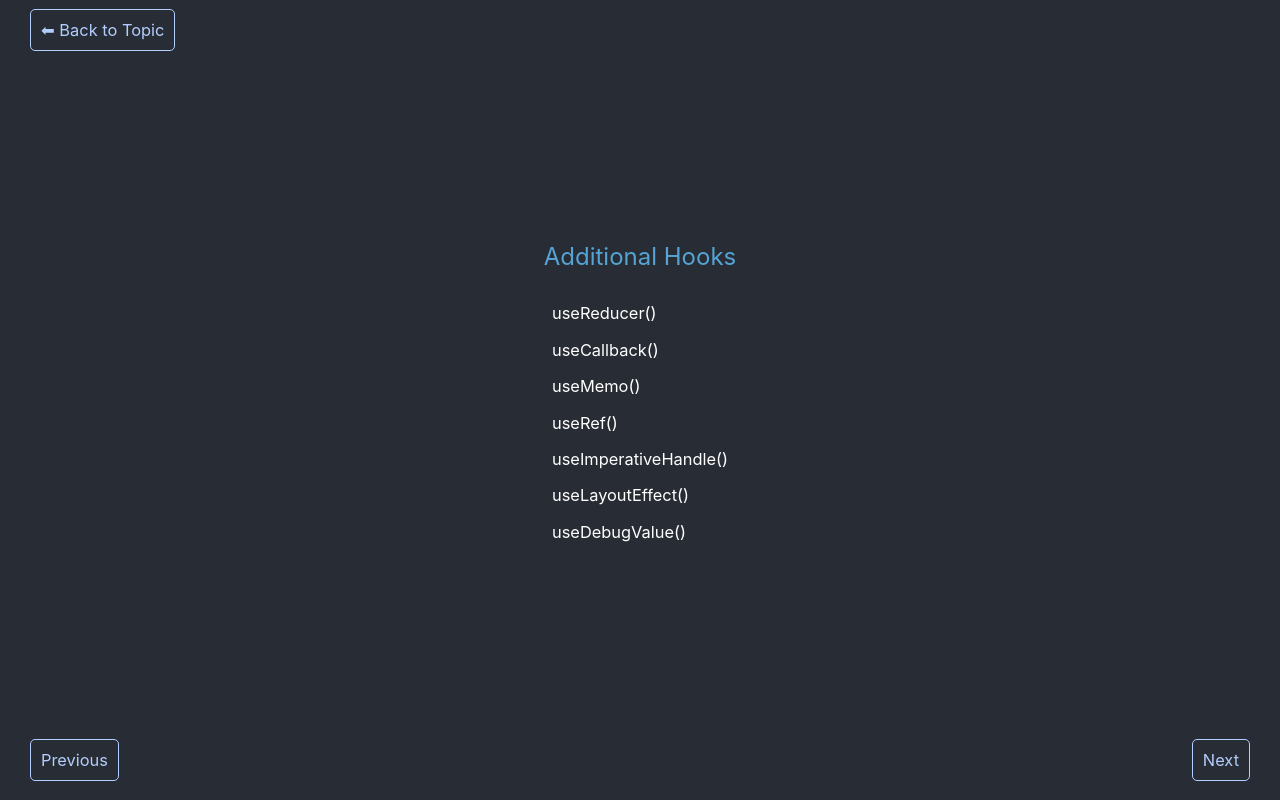
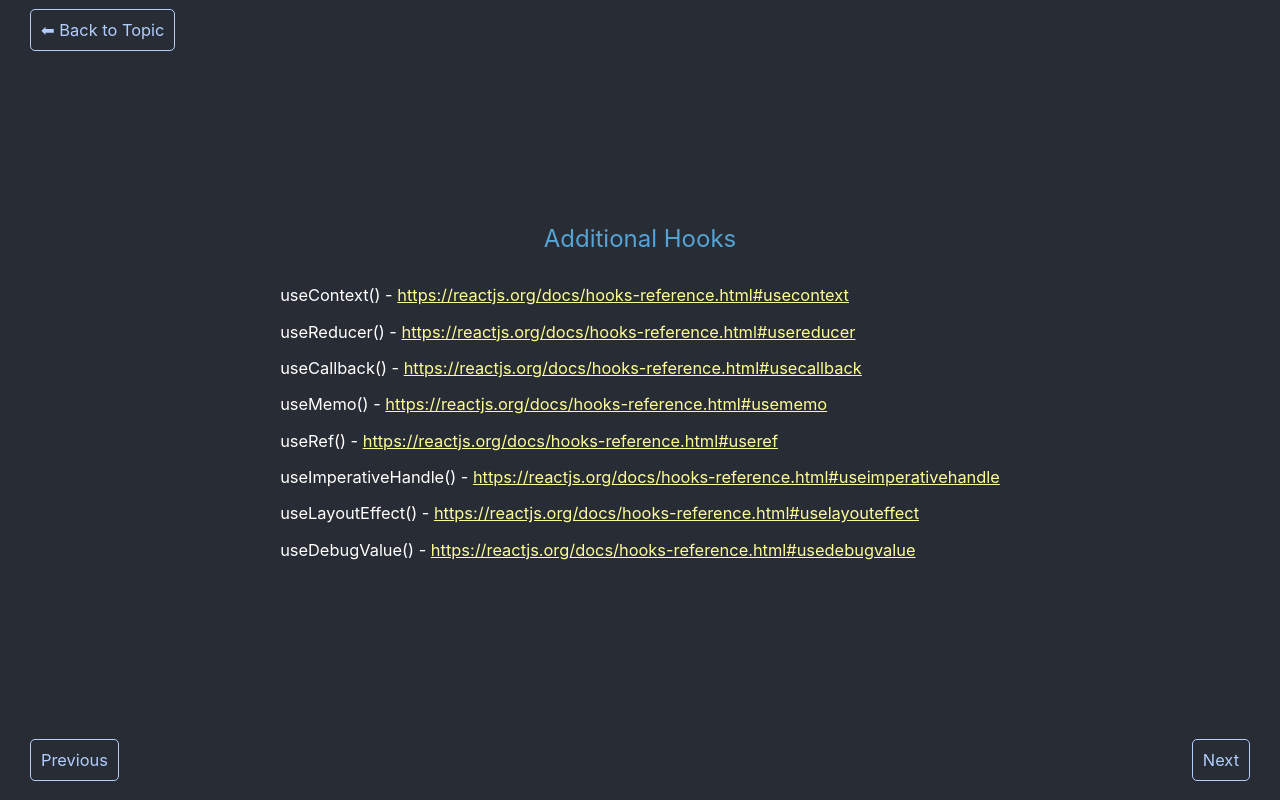
Before and after one commit to kyaroru/react-hooks, a React (Create React App) app: page /#/additional in a window 1280 px wide. Built offline with nearby package versions, Linux system fonts and the light colour scheme; a small style sheet from the web is missing.

Commit message:
Update content

```diff
--- a/src/routes/Additional.js
+++ b/src/routes/Additional.js
@@ -5,15 +5,48 @@ import FooterNavBar from '../components/FooterNavBar';
 const Additional = () => (
   <div className="app-content">
     <div className="page">
-      <div className="title topic">Additional Hooks</div>
+      <div className="title"><a className="topic" href="https://reactjs.org/docs/hooks-reference.html#additional-hooks">Additional Hooks</a></div>
       <div className="paragraph">
-        <p>useReducer()</p>
-        <p>useCallback()</p>
-        <p>useMemo()</p>
-        <p>useRef()</p>
-        <p>useImperativeHandle()</p>
-        <p>useLayoutEffect()</p>
-        <p>useDebugValue()</p>
+        <p>
+          useContext() -
+          {' '}
+          <a className="highlight" rel="noopener noreferrer" target="_blank" href="https://reactjs.org/docs/hooks-reference.html#usecontext">https://reactjs.org/docs/hooks-reference.html#usecontext</a>
+        </p>
+        <p>
+          useReducer() -
+          {' '}
+          <a className="highlight" rel="noopener noreferrer" target="_blank" href="https://reactjs.org/docs/hooks-reference.html#usereducer">https://reactjs.org/docs/hooks-reference.html#usereducer</a>
+        </p>
+        <p>
+          useCallback() -
+          {' '}
+          <a className="highlight" rel="noopener noreferrer" target="_blank" href="https://reactjs.org/docs/hooks-reference.html#usecallback">https://reactjs.org/docs/hooks-reference.html#usecallback</a>
+        </p>
+        <p>
+          useMemo() -
+          {' '}
+          <a className="highlight" rel="noopener noreferrer" target="_blank" href="https://reactjs.org/docs/hooks-reference.html#usememo">https://reactjs.org/docs/hooks-reference.html#usememo</a>
+        </p>
+        <p>
+          useRef() -
+          {' '}
+          <a className="highlight" rel="noopener noreferrer" target="_blank" href="https://reactjs.org/docs/hooks-reference.html#useref">https://reactjs.org/docs/hooks-reference.html#useref</a>
+        </p>
+        <p>
+          useImperativeHandle() -
+          {' '}
+          <a className="highlight" rel="noopener noreferrer" target="_blank" href="https://reactjs.org/docs/hooks-reference.html#useimperativehandle">https://reactjs.org/docs/hooks-reference.html#useimperativehandle</a>
+        </p>
+        <p>
+          useLayoutEffect() -
+          {' '}
+          <a className="highlight" rel="noopener noreferrer" target="_blank" href="https://reactjs.org/docs/hooks-reference.html#uselayouteffect">https://reactjs.org/docs/hooks-reference.html#uselayouteffect</a>
+        </p>
+        <p>
+          useDebugValue() -
+          {' '}
+          <a className="highlight" rel="noopener noreferrer" target="_blank" href="https://reactjs.org/docs/hooks-reference.html#usedebugvalue">https://reactjs.org/docs/hooks-reference.html#usedebugvalue</a>
+        </p>
       </div>
     </div>
     <div className="back-button">
--- a/src/routes/EffectHook.js
+++ b/src/routes/EffectHook.js
@@ -58,7 +58,7 @@ class NormalClass extends Component {
 }`;
 
 const EffectHook = () => {
-  const [selected, setSelected] = useState(hook);
+  const [selected, setSelected] = useState(null);
   return (
     <div className="app-content">
       <div className="page">
@@ -67,11 +67,13 @@ const EffectHook = () => {
           <Effect.Hook onPress={() => setSelected(hook)} />
           <Effect.NormalClass onPress={() => setSelected(normal)} />
         </div>
-        <div className="card highlight">
-          <Highlight language="javascript">
-            {selected}
-          </Highlight>
-        </div>
+        {selected && (
+          <div className="card highlight">
+            <Highlight language="javascript">
+              {selected}
+            </Highlight>
+          </div>
+        )}
       </div>
       <div className="back-button">
         <Link className="app-link" to="/topic" href="/topic">⬅ Back to Topic</Link>
--- a/src/routes/EffectHookWithCleanup.js
+++ b/src/routes/EffectHookWithCleanup.js
@@ -57,7 +57,7 @@ class NormalClassWithCleanUp extends Component {
 }`;
 
 const EffectHookWithCleanUp = () => {
-  const [selected, setSelected] = useState(hook);
+  const [selected, setSelected] = useState(null);
   return (
     <div className="app-content">
       <div className="page">
@@ -66,11 +66,13 @@ const EffectHookWithCleanUp = () => {
           <Effect.HookWithCleanUp onPress={() => setSelected(hook)} />
           <Effect.NormalClassWithCleanUp onPress={() => setSelected(normal)} />
         </div>
-        <div className="card highlight">
-          <Highlight language="javascript">
-            {selected}
-          </Highlight>
-        </div>
+        {selected && (
+          <div className="card highlight">
+            <Highlight language="javascript">
+              {selected}
+            </Highlight>
+          </div>
+        )}
       </div>
       <div className="back-button">
         <Link className="app-link" to="/topic" href="/topic">⬅ Back to Topic</Link>
--- a/src/routes/Intro.js
+++ b/src/routes/Intro.js
@@ -12,7 +12,13 @@ const Intro = () => (
       </div>
       <img alt="brownie" className="app-logo" src={brownie} />
       <br />
-      <div className="title">I am Brownie :p</div>
+      <div className="title-small">
+        Hi, I am Brownie from
+        {' '}
+        <a className="highlight" rel="noopener noreferrer" target="_blank" href="http://bearsweeper.kyaroru.com/">BearSweeper</a>
+        {' '}
+        :p
+      </div>
       <Link className="app-link" to="/topic" href="/topic">Start Now !</Link>
     </div>
     <div className="copyright">
--- a/src/routes/Links.js
+++ b/src/routes/Links.js
@@ -7,7 +7,11 @@ const Links = () => (
   <div className="app-content">
     <div className="page">
       <div className="title topic">Links for Reference</div>
-
+      <div className="hyperlink">
+        React Official Website
+        {' - '}
+        <a className="highlight" rel="noopener noreferrer" target="_blank" href="https://reactjs.org/docs/hooks-intro.html">Introducing Hooks</a>
+      </div>
       <div className="hyperlink">
         Dan Abramov
         {' - '}
--- a/src/routes/Rules.js
+++ b/src/routes/Rules.js
@@ -38,7 +38,7 @@ const Rules = () => (
           . (Not from regular JavaScript functions)
         </p>
         <p>
-How do I make sure this? Install
+          How do I ensure this? Install
           {' '}
           <a className="highlight" rel="noopener noreferrer" target="_blank" href="https://www.npmjs.com/package/eslint-plugin-react-hooks">eslint-plugin-react-hooks</a>
           {' '}
--- a/src/routes/StateHook.js
+++ b/src/routes/StateHook.js
@@ -44,7 +44,7 @@ class NormalClass extends Component {
 `;
 
 const StateHook = () => {
-  const [selected, setSelected] = useState(hook);
+  const [selected, setSelected] = useState(null);
   return (
     <div className="app-content">
       <div className="page">
@@ -53,11 +53,13 @@ const StateHook = () => {
           <State.Hook onPress={() => setSelected(hook)} />
           <State.NormalClass onPress={() => setSelected(normal)} />
         </div>
-        <div className="card highlight">
-          <Highlight language="javascript">
-            {selected}
-          </Highlight>
-        </div>
+        {selected && (
+          <div className="card highlight">
+            <Highlight language="javascript">
+              {selected}
+            </Highlight>
+          </div>
+        )}
       </div>
 
       <div className="back-button">
--- a/src/routes/Why.js
+++ b/src/routes/Why.js
@@ -6,6 +6,33 @@ const Why = () => (
   <div className="app-content">
     <div className="page">
       <div className="title topic">Why Hooks?</div>
+      <div className="paragraph">
+        <p>
+          Hooks allow you to
+          {' '}
+          <span className="highlight">reuse stateful logic</span>
+          {' '}
+          without changing your component hierarchy. (HOC / render props require restructure of components)
+        </p>
+        <p>Hooks let you split one component into smaller functions based on what pieces are related rather than forcing a split based on lifecycle methods</p>
+        <p>
+          Dan Abramov - Adopting Hooks could
+          {' '}
+          <span className="highlight">reduce your bundle size</span>
+          {' '}
+          because code using Hooks tends to
+          {' '}
+          <span className="highlight">minify better</span>
+          {' '}
+          than equivalent code using classes
+        </p>
+        <p>
+          Dave Ceddia - One nice thing about extracting the state like this is that you can
+          {' '}
+          <span className="highlight">group related logic and behavior together</span>
+          .
+        </p>
+      </div>
     </div>
     <div className="back-button">
       <Link className="app-link" to="/topic" href="/topic">⬅ Back to Topic</Link>
--- a/src/styles/app.scss
+++ b/src/styles/app.scss
@@ -49,11 +49,25 @@ code {
 .title {
   font-size: 1.5rem;
   margin-bottom: 1rem;
+  a {
+    text-decoration: none;
+  }
+}
+
+.title-small {
+  font-size: 0.8rem;
+  margin-bottom: 1rem;
+  a {
+    text-decoration: none;
+  }
 }
 
 .main-title {
   font-size: 2rem;
   margin-bottom: 1rem;
+  a {
+    text-decoration: none;
+  }
 }
 
 .topic {
@@ -173,6 +187,7 @@ code {
 }
 
 .copyright {
-  color: #fdfd96;
+  color: white;
   padding-bottom: 30px;
+  font-size: 0.8rem;
 }
```
